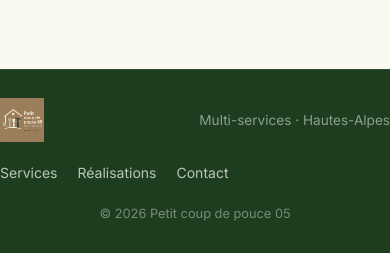
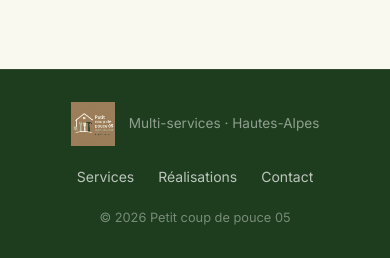
Before and after one commit to NicolasDontigny/coup-de-pouce-05, a React (Vite) app: page / in a window 390 px wide. Shown: the part 8887-9145 px from the top of the page. Built offline with nearby package versions, Linux system fonts and the light colour scheme; no server answers.

Commit message:
Footer responsive

```diff
--- a/src/components/Footer.css
+++ b/src/components/Footer.css
@@ -12,6 +12,9 @@
 }
 
 .footer__brand {
+  display: flex;
+  align-items: center;
+  gap: 14px;
   flex-shrink: 0;
 }
 
@@ -50,23 +53,18 @@
 
 @media (max-width: 768px) {
   .footer__inner {
-    flex-wrap: wrap;
+    flex-direction: column;
+    align-items: center;
     gap: 20px;
-    padding: 28px 0;
+    padding: 32px 0;
+    text-align: center;
+  }
+
+  .footer__nav {
+    gap: 24px;
   }
 
   .footer__copy {
-    width: 100%;
     text-align: center;
   }
 }
-
-@media (max-width: 480px) {
-  .footer__brand {
-    width: 100%;
-  }
-
-  .footer__nav {
-    gap: 20px;
-  }
-}
--- a/src/components/Footer.jsx
+++ b/src/components/Footer.jsx
@@ -13,11 +13,8 @@ export default function Footer() {
   return (
     <footer className="footer">
       <div className="container footer__inner">
-        <div>
+        <div className="footer__brand">
           <img src={logo} alt="Petit coup de pouce 05" className="footer__logo" />
-        </div>
-
-        <div>
           <span className="footer__tagline">Multi-services · Hautes-Alpes</span>
         </div>
 
```
